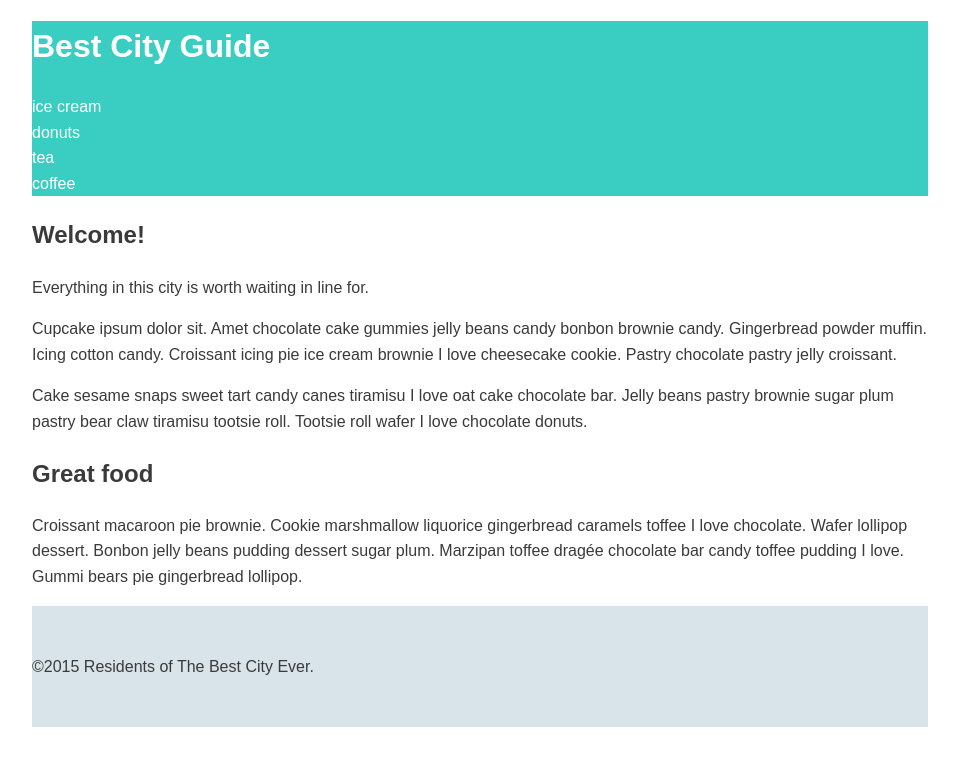
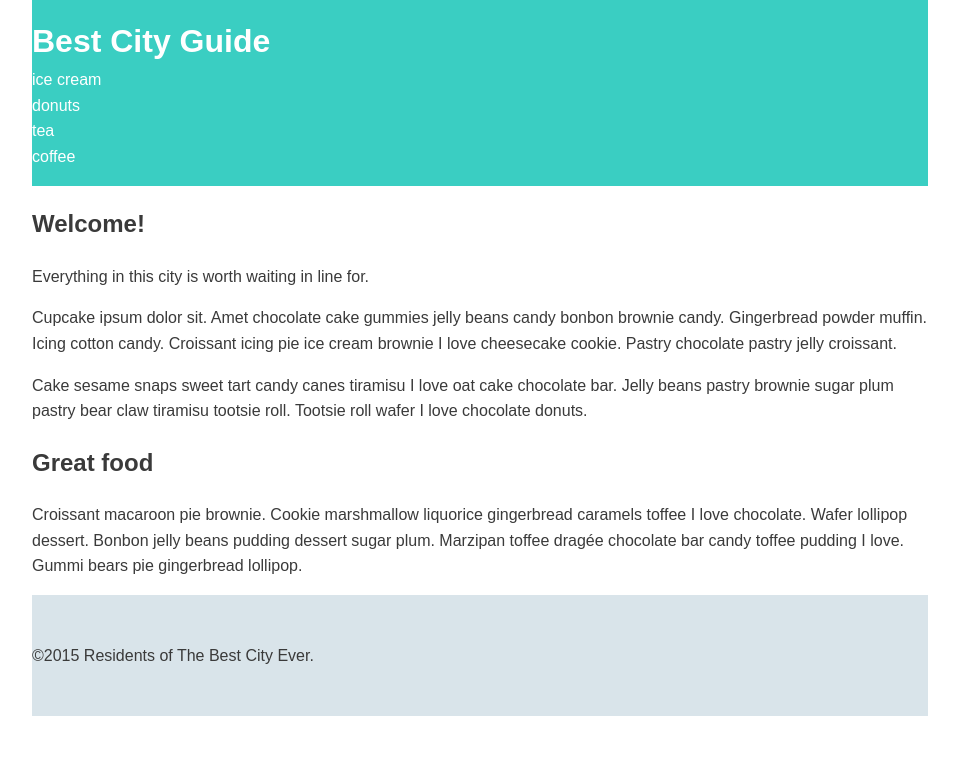
Before and after one commit to Adrian-Jablonski/CSS, a plain HTML site: page CSS Layout Basics/index.html in a window 1280 px wide. Shown: the whole page, without its empty margins (160-1119 px from the left). Drawn offline with Linux system fonts and the light colour scheme.

Commit message:
Fixed collapsing vertical margins

```diff
--- a/CSS Layout Basics/css/style.css
+++ b/CSS Layout Basics/css/style.css
@@ -16,6 +16,12 @@ a {
   Base Layout Styles
 ==================================== */
 
+/* Navigation */
+
+.name {
+    margin: 0;
+}
+
 /* ---- Layout Containers ---- */
 
 .wrapper {
@@ -24,7 +30,8 @@ a {
 }
 
 .main-header {
-	background: #3acec2;
+    background: #3acec2;
+    padding: 1em 0;
 }
 
 .main-footer {
```
